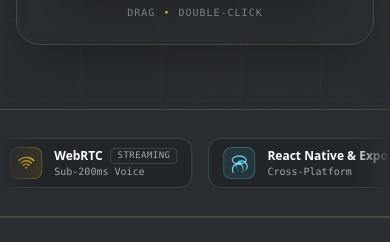
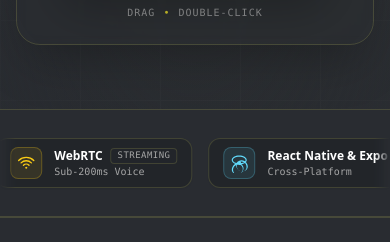
Before and after one commit to abdulmoiddd/Portfolio-Website, a Next.js app: page / in a window 390 px wide. Shown: the part 1260-1502 px from the top of the page. Built offline with nearby package versions, Linux system fonts and the light colour scheme.

Commit message:
style(technology): calibrate marquee gradient mask for narrow mobile screens

```diff
--- a/src/components/Home/Technology.jsx
+++ b/src/components/Home/Technology.jsx
@@ -136,9 +136,9 @@ export default function Technology() {
         onMouseLeave={() => setIsPaused(false)}
         style={{
           maskImage:
-            "linear-gradient(to right, transparent, black 10%, black 90%, transparent)",
+            "linear-gradient(to right, transparent, black 4%, black 96%, transparent)",
           WebkitMaskImage:
-            "linear-gradient(to right, transparent, black 10%, black 90%, transparent)",
+            "linear-gradient(to right, transparent, black 4%, black 96%, transparent)",
         }}
       >
         <motion.div
```
